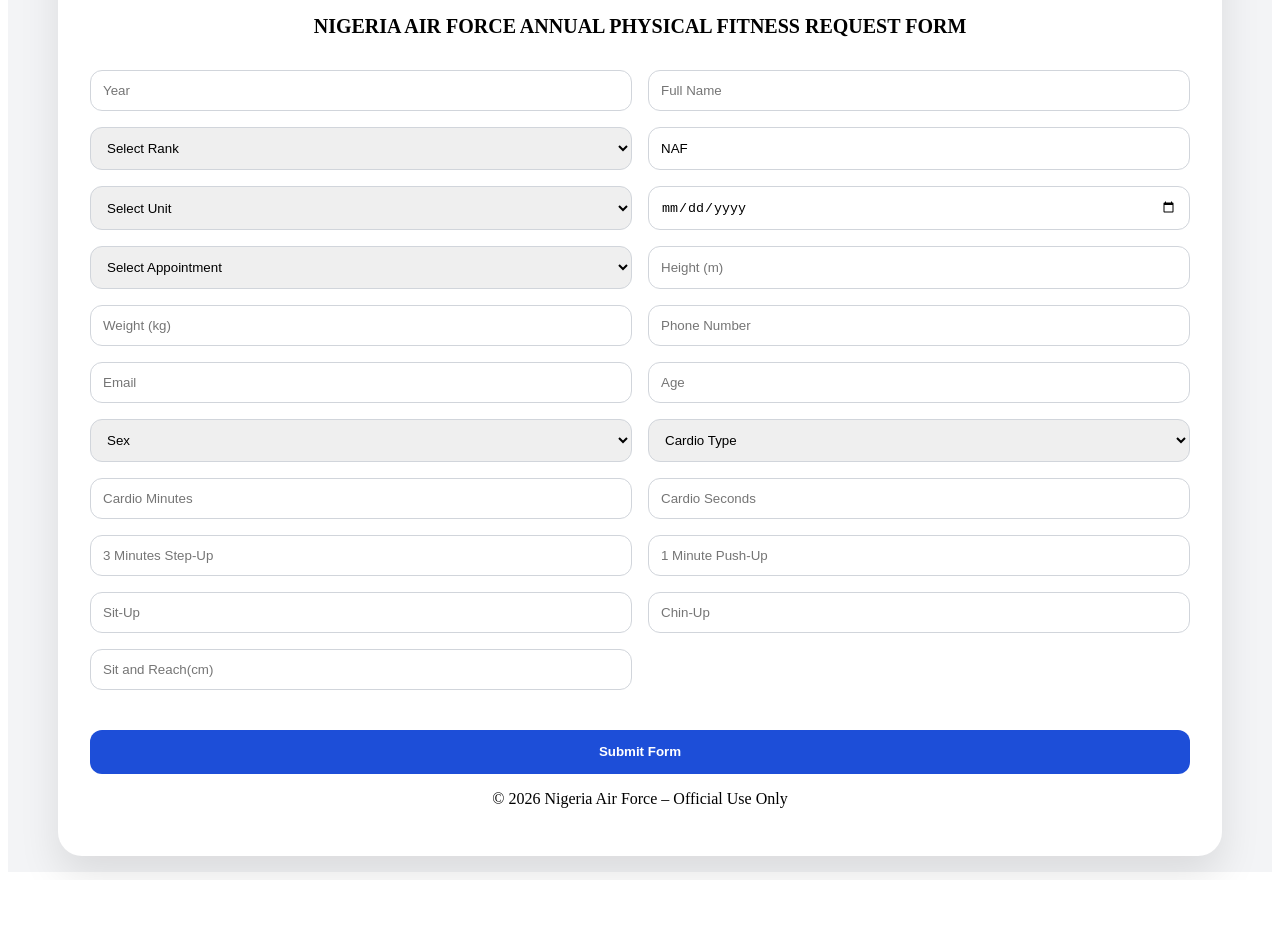
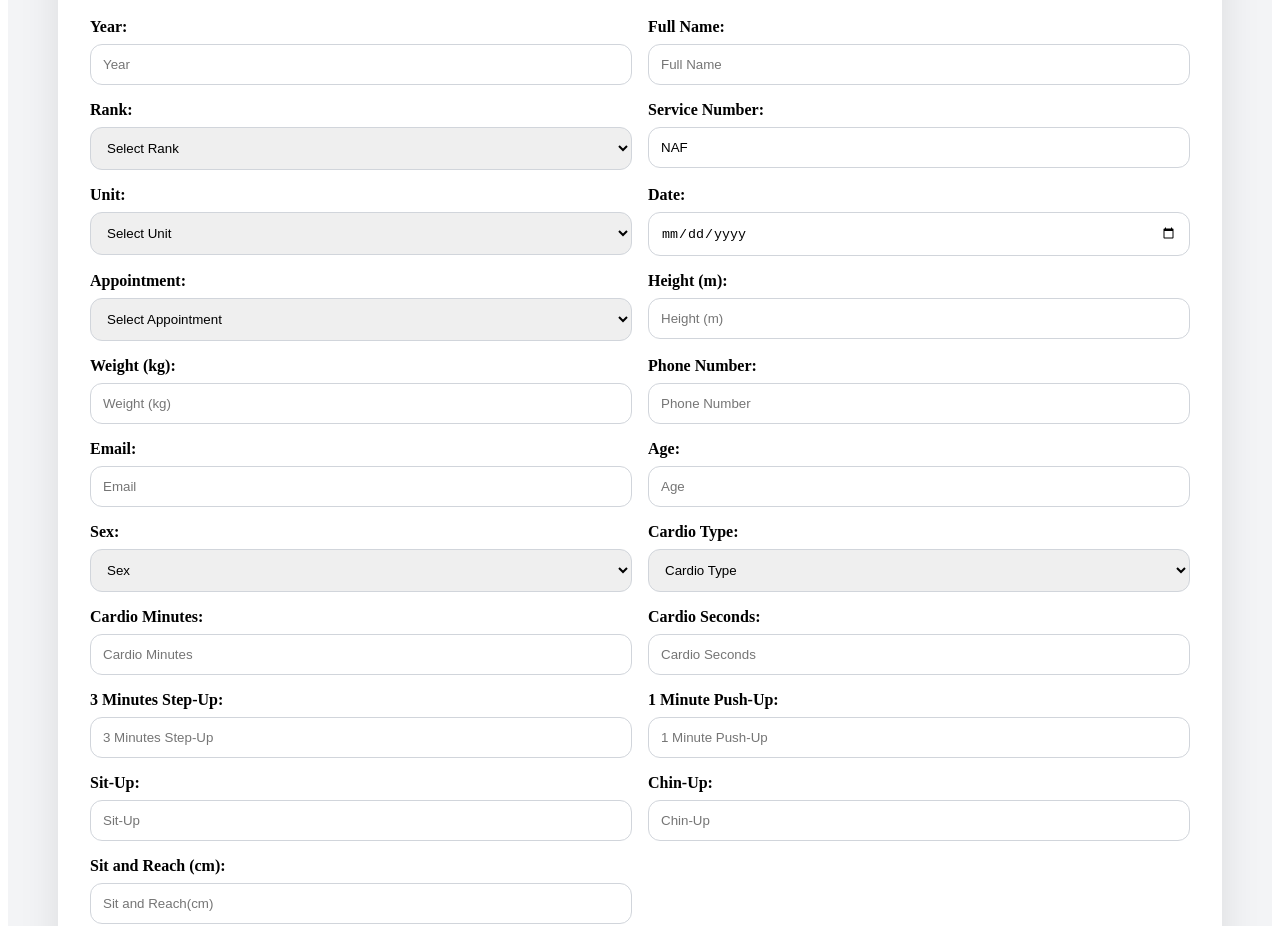
Before and after one commit to Savvydon/PhysicalFitness, a React (Vite) app: page / in a window 1280 px wide. Shown: the part 206-1132 px from the top of the page. Before the commit the page ends 1086 px from the top, so only its background shows below. Built offline with nearby package versions, Linux system fonts and the light colour scheme.

Commit message:
new changes

```diff
--- a/src/components/PhysicalFitness.jsx
+++ b/src/components/PhysicalFitness.jsx
@@ -4,17 +4,19 @@
 
 export default function PhysicalFitness() {
   const [formData, setFormData] = useState({
-    svcNo: "NAF",
+    svcNo: "NAF ",
   });
 
   const handleChange = (e) => {
     const { name, value } = e.target;
-
     if (name === "svcNo") {
-      // Always keep "NAF" prefix
-      if (!value.startsWith("NAF ")) return;
+      const cleanedValue = value.replace(/\s/g, '').replace(/[^a-zA-Z0-9]/g, '');
+      if (cleanedValue.startsWith("NAF")) {
+        return setFormData({ ...formData, svcNo: cleanedValue });
+      } else {
+        return setFormData({ ...formData, svcNo: `NAF${cleanedValue}` });
       }
-
+    }
     setFormData({ ...formData, [name]: value });
   };
 
@@ -36,7 +38,6 @@
     "Corporal",
     "Lance Corporal",
   ];
-
   const units = ["Armament", "Bursary", "Flight Line", "Logistics", "Medical"];
   const appointments = ["Commandant", "AOC", "RM", "Instructor"];
 
@@ -47,175 +48,117 @@
           <img src={airForce} alt="NAF Logo" />
           <h1>NIGERIA AIR FORCE ANNUAL PHYSICAL FITNESS REQUEST FORM</h1>
         </div>
-
         <form onSubmit={handleSubmit} className="form-grid">
-          <input
-            name="year"
-            type="number"
-            placeholder="Year"
-            onChange={handleChange}
-            required
-          />
-
-          <input
-            name="fullName"
-            type="text"
-            placeholder="Full Name"
-            onChange={handleChange}
-            required
-          />
-
+          <div>
+            <label>Year:</label>
+            <input name="year" type="number" placeholder="Year" onChange={handleChange} required />
+          </div>
+          <div>
+            <label>Full Name:</label>
+            <input name="fullName" type="text" placeholder="Full Name" onChange={handleChange} required />
+          </div>
+          <div>
+            <label>Rank:</label>
             <select name="rank" onChange={handleChange} required>
               <option value="">Select Rank</option>
               {ranks.map((r) => (
                 <option key={r}>{r}</option>
               ))}
             </select>
-
-          {/* Service Number with NAF prefix */}
-          <input
-            name="svcNo"
-            type="text"
-            value={formData.svcNo}
-            onChange={handleChange}
-            placeholder="NAF 12345"
-            required
-          />
-
+          </div>
+          <div>
+            <label>Service Number:</label>
+            <input name="svcNo" type="text" value={formData.svcNo} onChange={handleChange} placeholder="NAF123abc" required />
+          </div>
+          <div>
+            <label>Unit:</label>
             <select name="unit" onChange={handleChange} required>
               <option value="">Select Unit</option>
               {units.map((u) => (
                 <option key={u}>{u}</option>
               ))}
             </select>
-
+          </div>
+          <div>
+            <label>Date:</label>
             <input type="date" name="date" onChange={handleChange} required />
-
+          </div>
+          <div>
+            <label>Appointment:</label>
             <select name="appointment" onChange={handleChange} required>
               <option value="">Select Appointment</option>
               {appointments.map((a) => (
                 <option key={a}>{a}</option>
               ))}
             </select>
-
-          <input
-            name="height"
-            type="number"
-            step="0.1"
-            placeholder="Height (m)"
-            onChange={handleChange}
-            required
-          />
-
-          <input
-            name="weight"
-            type="number"
-            step="0.1"
-            placeholder="Weight (kg)"
-            onChange={handleChange}
-            required
-          />
-
-          <input
-            name="phone"
-            type="tel"
-            placeholder="Phone Number"
-            onChange={handleChange}
-            required
-          />
-
-          <input
-            name="email"
-            type="email"
-            placeholder="Email"
-            onChange={handleChange}
-            required
-          />
-
-          <input
-            name="age"
-            type="number"
-            placeholder="Age"
-            onChange={handleChange}
-            required
-          />
-
+          </div>
+          <div>
+            <label>Height (m):</label>
+            <input name="height" type="number" step="0.1" placeholder="Height (m)" onChange={handleChange} required />
+          </div>
+          <div>
+            <label>Weight (kg):</label>
+            <input name="weight" type="number" step="0.1" placeholder="Weight (kg)" onChange={handleChange} required />
+          </div>
+          <div>
+            <label>Phone Number:</label>
+            <input name="phone" type="tel" placeholder="Phone Number" onChange={handleChange} required />
+          </div>
+          <div>
+            <label>Email:</label>
+            <input name="email" type="email" placeholder="Email" onChange={handleChange} required />
+          </div>
+          <div>
+            <label>Age:</label>
+            <input name="age" type="number" placeholder="Age" onChange={handleChange} required />
+          </div>
+          <div>
+            <label>Sex:</label>
             <select name="sex" onChange={handleChange} required>
               <option value="">Sex</option>
               <option>Male</option>
               <option>Female</option>
             </select>
-
+          </div>
+          <div>
+            <label>Cardio Type:</label>
             <select name="cardioType" onChange={handleChange} required>
               <option value="">Cardio Type</option>
               <option>Walk</option>
               <option>Jog</option>
             </select>
-
-          <input
-            name="cardioMinutes"
-            type="number"
-            placeholder="Cardio Minutes"
-            onChange={handleChange}
-            required
-          />
-
-          <input
-            name="cardioSeconds"
-            type="number"
-            placeholder="Cardio Seconds"
-            onChange={handleChange}
-            required
-          />
-
-          <input
-            name="stepUp"
-            type="number"
-            placeholder="3 Minutes Step-Up"
-            onChange={handleChange}
-            required
-          />
-
-          <input
-            name="pushUp"
-            type="number"
-            placeholder="1 Minute Push-Up"
-            onChange={handleChange}
-            required
-          />
-
-          <input
-            name="sitUp"
-            type="number"
-            placeholder="Sit-Up"
-            onChange={handleChange}
-            required
-          />
-
-          <input
-            name="chinUp"
-            type="number"
-            placeholder="Chin-Up"
-            onChange={handleChange}
-            required
-          />
-
-          <input
-            name="sitReach"
-            type="number"
-            placeholder="Sit and Reach(cm)"
-            onChange={handleChange}
-            required
-          />
-
-          <button type="submit" className="submit-btn">
-            Submit Form
-          </button>
+          </div>
+          <div>
+            <label>Cardio Minutes:</label>
+            <input name="cardioMinutes" type="number" placeholder="Cardio Minutes" onChange={handleChange} required />
+          </div>
+          <div>
+            <label>Cardio Seconds:</label>
+            <input name="cardioSeconds" type="number" placeholder="Cardio Seconds" onChange={handleChange} required />
+          </div>
+          <div>
+            <label>3 Minutes Step-Up:</label>
+            <input name="stepUp" type="number" placeholder="3 Minutes Step-Up" onChange={handleChange} required />
+          </div>
+          <div>
+            <label>1 Minute Push-Up:</label>
+            <input name="pushUp" type="number" placeholder="1 Minute Push-Up" onChange={handleChange} required />
+          </div>
+          <div>
+            <label>Sit-Up:</label>
+            <input name="sitUp" type="number" placeholder="Sit-Up" onChange={handleChange} required />
+          </div>
+          <div>
+            <label>Chin-Up:</label>
+            <input name="chinUp" type="number" placeholder="Chin-Up" onChange={handleChange} required />
+          </div>
+          <div>
+            <label>Sit and Reach (cm):</label>
+            <input name="sitReach" type="number" placeholder="Sit and Reach(cm)" onChange={handleChange} required />
+          </div>
+          <button type="submit" className="submit-btn"> Submit Form </button>
         </form>
-
-        <p style={{ textAlign: "center" }}>
-          © {new Date().getFullYear()} Nigeria Air Force – Official Use Only
-        </p>
+        <p style={{ textAlign: "center" }}> &copy; {new Date().getFullYear()} Nigeria Air Force – Official Use Only </p>
       </div>
     </div>
   );
--- a/src/styles/PhysicalFitness.css
+++ b/src/styles/PhysicalFitness.css
@@ -21,7 +21,7 @@
   margin-bottom: 2rem;
 }
 
-.logo {
+.header img {
   height: 80px;
   margin-bottom: 1rem;
 }
@@ -43,23 +43,31 @@
   }
 }
 
-input,
-select {
+.form-grid div {
+  display: flex;
+  flex-direction: column;
+}
+
+.form-grid label {
+  margin-bottom: 0.5rem;
+  font-weight: 600;
+}
+
+input, select {
   padding: 0.75rem;
   border-radius: 0.75rem;
   border: 1px solid #d1d5db;
   outline: none;
 }
 
-input:focus,
-select:focus {
+input:focus, select:focus {
   border-color: #2563eb;
 }
 
 .submit-btn {
   grid-column: 1 / -1;
   margin-top: 1.5rem;
-  padding: 0.9rem;
+  padding: 00.9rem;
   background: #1d4ed8;
   color: white;
   border: none;
```
Lines whose indentation alone changed are shown as unchanged.
